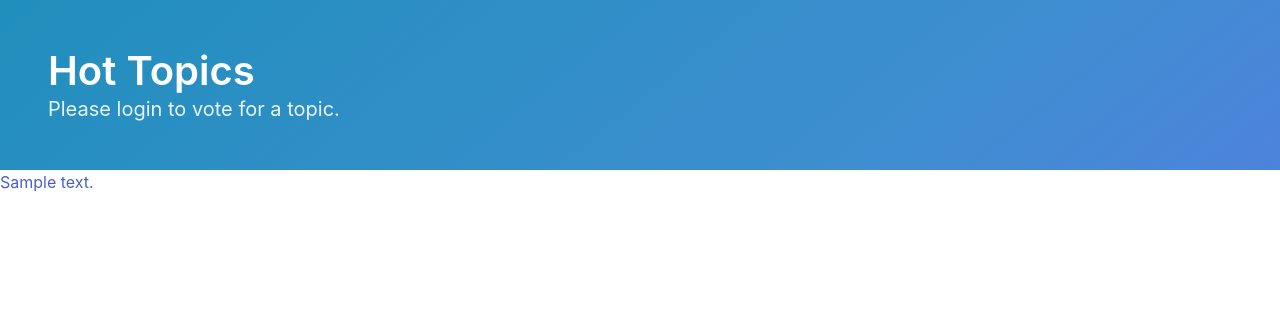
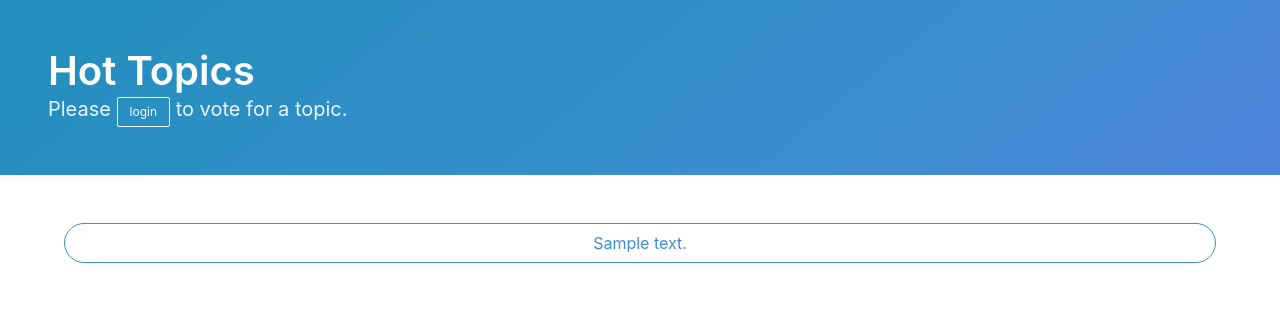
Before and after one commit to plumest/django-polls, a Django app: template polls/templates/polls/index.html in a window 1280 px wide. Shown: the part 56-366 px from the top of the page. Run offline with Django 3.2, Linux system fonts and the light colour scheme; the template is opened without the code that fills it: most values are stand-ins (such as "Sample title", 1, 10 or a date in 2020); some libraries are stand-ins or nearby versions.

Commit message:
Decorate index page with Bulma

```diff
--- a/polls/templates/polls/index.html
+++ b/polls/templates/polls/index.html
@@ -1,8 +1,5 @@
 {% extends 'components/base.html' %}
 
-{#{% block header %}#}
-
-{#{% endblock %}#}
 
 {% block content %}
     <section class="hero is-info is-bold">
@@ -12,19 +9,29 @@
                 <p class="subtitle">Welcome back, {{ user.username.title }}</p>
             {% else %}
                 <p class="subtitle">
-                    Please <a href="{% url 'login' %}?next={{ request.path }}">login</a> to vote for a topic.
+                    Please <a class="button is-primary is-inverted is-small is-outlined"
+                              href="{% url 'login' %}?next={{ request.path }}">login
+                    </a> to vote for a topic.
                 </p>
             {% endif %}
         </div>
     </section>
 
+    <section class="section">
+        <div class="container">
             {% if latest_question_list %}
-        <ul>
+                <div class="buttons">
                 {% for question in latest_question_list %}
-        <li><a href="{% url 'polls:detail' question.id %}">{{ question.question_text }}</a></li>
+                <a class="button is-fullwidth is-info is-outlined is-rounded"
+                   href="{% url 'polls:detail' question.id %}">
+                    {{ question.question_text }}
+                </a>
                 {% endfor %}
-        </ul>
+                </div>
             {% else %}
                 <p>No polls are available.</p>
             {% endif %}
+        </div>
+    </section>
+
 {% endblock %}
```
Lines whose indentation alone changed are shown as unchanged.
